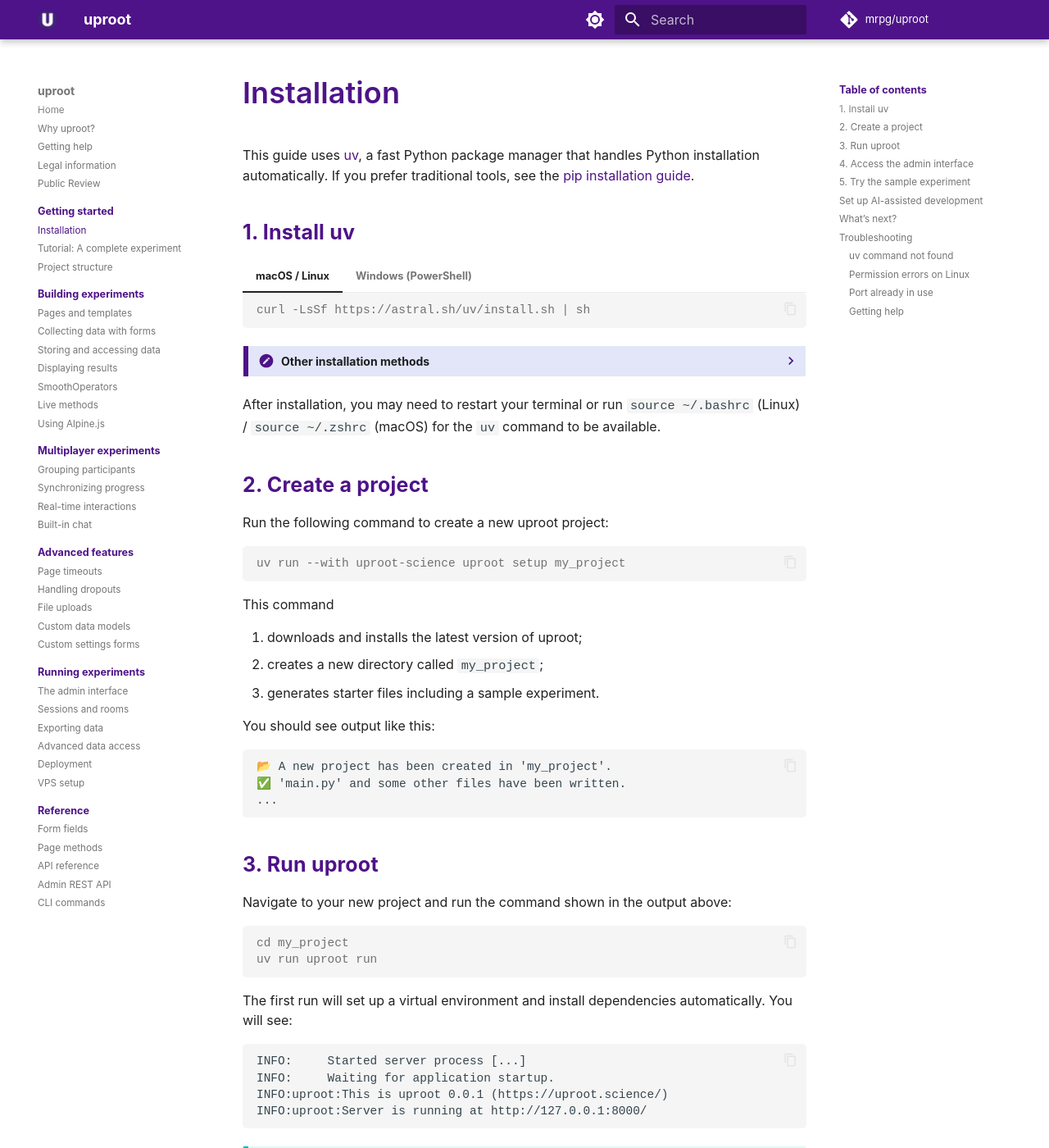
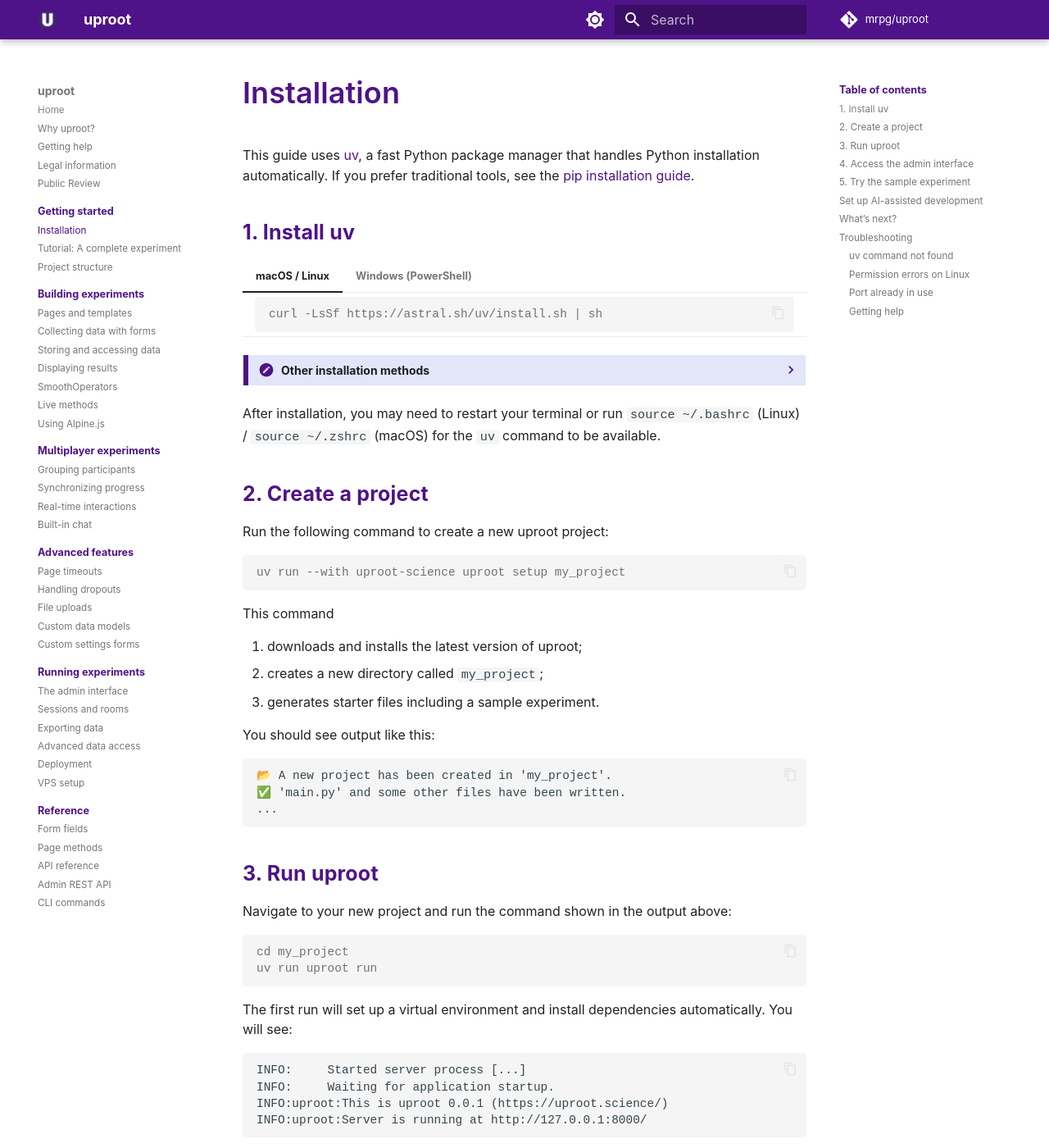
Before and after one commit to mrpg/uproot-docs, an MkDocs documentation site: the page built from docs/getting-started/installation.md, in a window 1280 px wide and 1400 px high. Shown: the whole window at 82% size. Built offline with MkDocs 1.6.1 and Material for MkDocs 9.7.7, drawn with Linux system fonts in a browser that asks for light colours; some web fonts are replaced; comment, search, counter and statistics services are not loaded.

Commit message:
Add bottom rule and padding to .tabbed-content for better demarcation

```diff
--- a/docs/stylesheets/extra.css
+++ b/docs/stylesheets/extra.css
@@ -173,6 +173,15 @@ details.note {
   }
 }
 
+/* Add bottom rule and padding to .tabbed-content for better demarcation */
+.tabbed-content {
+  padding-bottom: 0.25rem;
+  padding-top: 0.25rem;
+  padding-left: 0.75rem;
+  padding-right: 0.75rem;
+  border-bottom: 1px solid var(--md-default-fg-color--lightest);
+}
+
 /* Copied from Bootstrap */
 .text-nowrap {
   white-space: nowrap !important;
```
